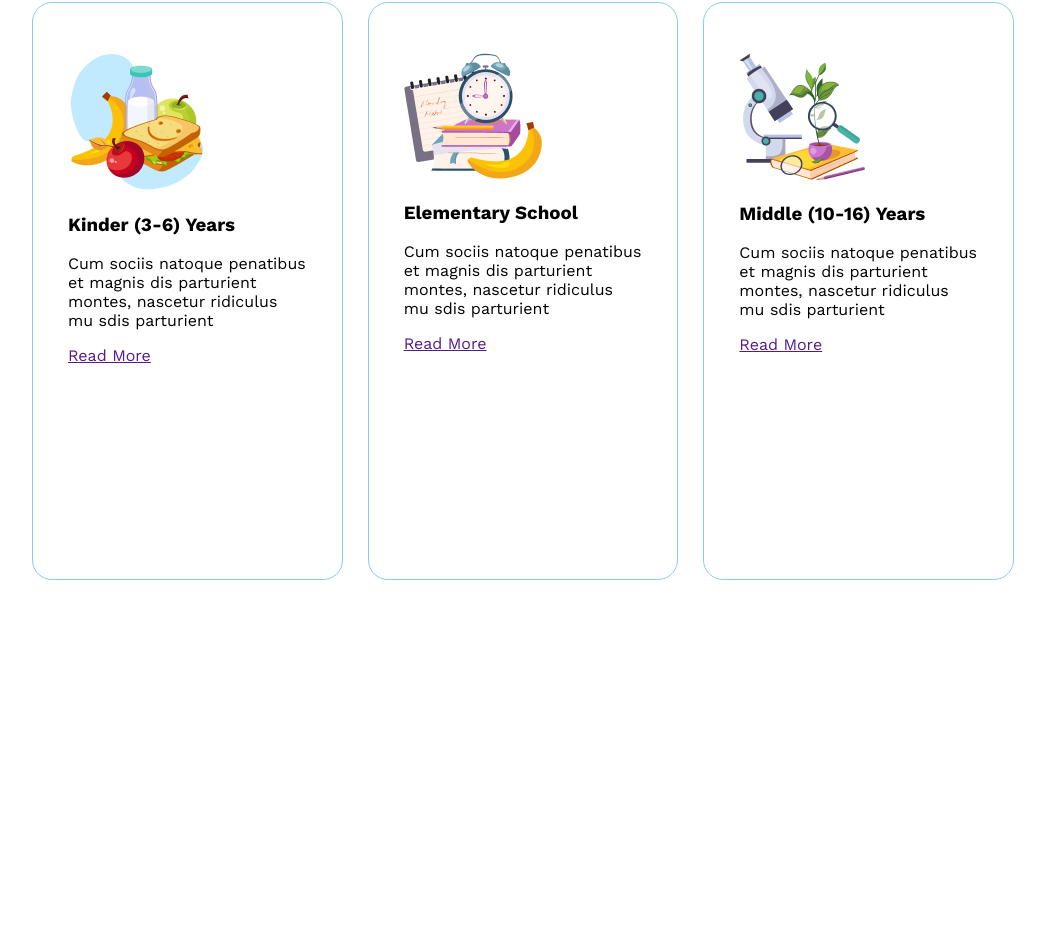
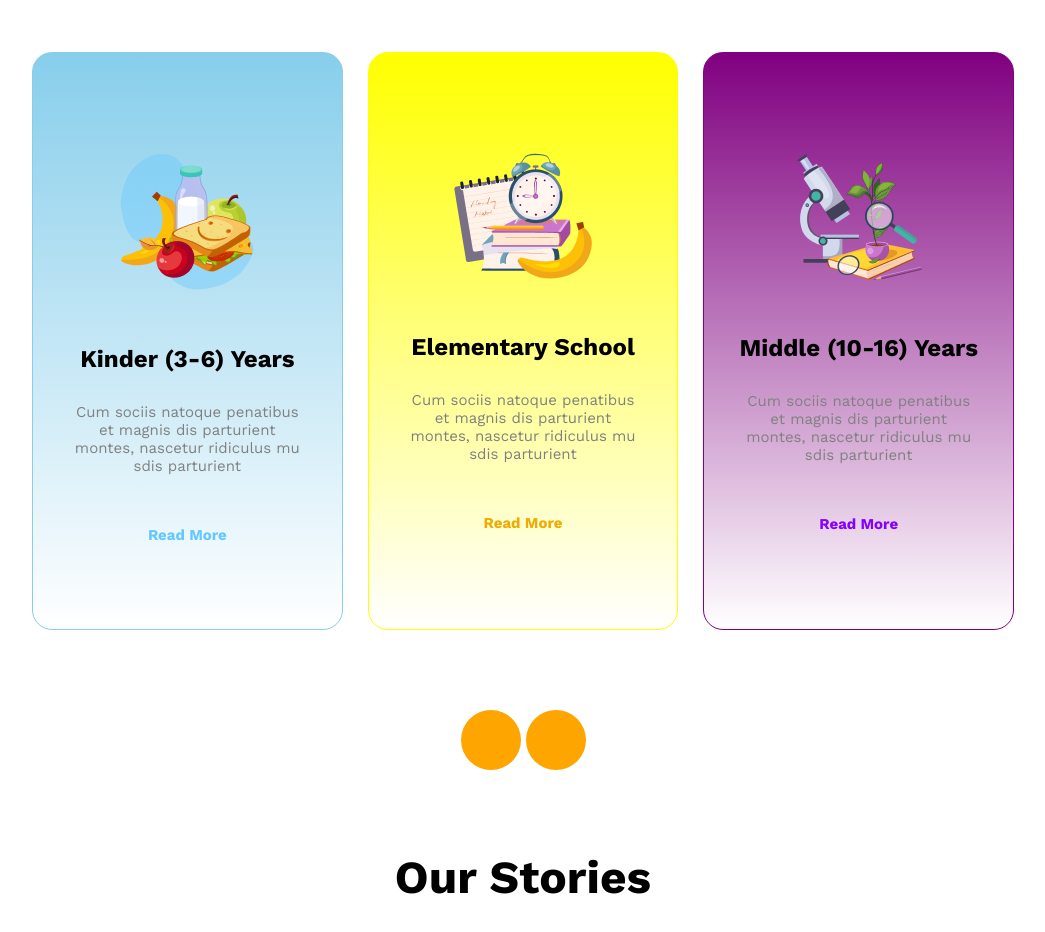
Before and after one commit to ryousufrahman/kids-school, a plain HTML site: page index.html in a window 1280 px wide. Shown: the part 872-1804 px from the top of the page, without its empty margins (117-1162 px from the left). Before the commit the page ends 1532 px from the top, so only its background shows below. Drawn offline with nearby package versions, Linux system fonts and the light colour scheme.

Commit message:
added few design

```diff
--- a/index.html
+++ b/index.html
@@ -72,7 +72,7 @@
                   dis parturient montes, nascetur ridiculus
                 mu sdis parturient</p>
         </div>
-        <div class="card-a"> <a href="">Read More</a></div>
+        <div class="card-a"> <a href="" class="a-co1">Read More</a></div>
 
      </div>
 
@@ -84,7 +84,7 @@
                   dis parturient montes, nascetur ridiculus
                 mu sdis parturient</p>
         </div>
-        <div class="card-a"> <a href="">Read More</a></div>
+        <div class="card-a"> <a href="" class="a-co2">Read More</a></div>
 
      </div>
 
@@ -97,7 +97,7 @@
                   dis parturient montes, nascetur ridiculus
                 mu sdis parturient</p>
         </div>
-        <div class="card-a"> <a href="">Read More</a></div>
+        <div class="card-a"> <a href="" class="a-co3">Read More</a></div>
 
      </div>
 
@@ -106,6 +106,22 @@
 
 
      </div>
+     <div class="icon">
+        <div class="icon1"></div>
+        <div class="icon2"></div>
+     </div>
+
+
+   </section>
+
+   <section class="story-section">
+
+    <h1 class="story-title">Our Stories</h1>
+    <div class="first-card">
+
+
+    </div>
+
 
 
    </section>
--- a/styles/style.css
+++ b/styles/style.css
@@ -127,6 +127,77 @@
     width: 367px;
     height: 476px;
     border-radius: 20px;
+   padding: 50px 35px 50px 35px;
+}
+.card-content{
+    text-align: center;
+}
+.card , .card-img{
+    text-align: center;
+    margin-top: 50px;
+}
+.card1{
     border: skyblue solid 1px;
-    padding: 50px 35px 50px 35px;
+    background: linear-gradient(to top  , white , skyblue );
 }
+.card2{
+    border: yellow solid 1px;
+    background: linear-gradient(to top , white , yellow);
+}
+.card3{
+    border: purple solid 1px ;
+    background: linear-gradient(to top , white , purple );
+}
+.card-content h3{
+    margin-top: 50px;
+    margin-bottom: 30px;
+    font-weight: bold;
+    font-size: 24px;
+}
+.card-content p{
+    margin-bottom: 50px;
+    font-size: 15px;
+    color: #808080;
+}
+
+
+.card-a a {
+    text-decoration: none;
+    font-weight: bold;
+    font-size: 15px;
+}
+.a-co1{
+    color: #64C8FF;
+
+}
+.a-co2{
+  color: #F0AA00;
+}
+.a-co3{
+    color: #8700FF;
+}
+.icon1{
+    height: 60px;
+    width: 60px;
+    border-radius: 50%;
+    background-color: orange;
+}
+.icon2{
+    height: 60px;
+    width: 60px;
+    border-radius: 50%;
+    background-color: orange;
+}
+.icon{
+    display: flex;
+    gap: 5px;
+    justify-content: center;
+    margin-bottom: 80px;
+}
+.story-title{
+    text-align: center;
+    margin-top: 60px;
+    font-weight: bold;
+    font-size: 46px;
+    margin-bottom: 80px;
+}
```
